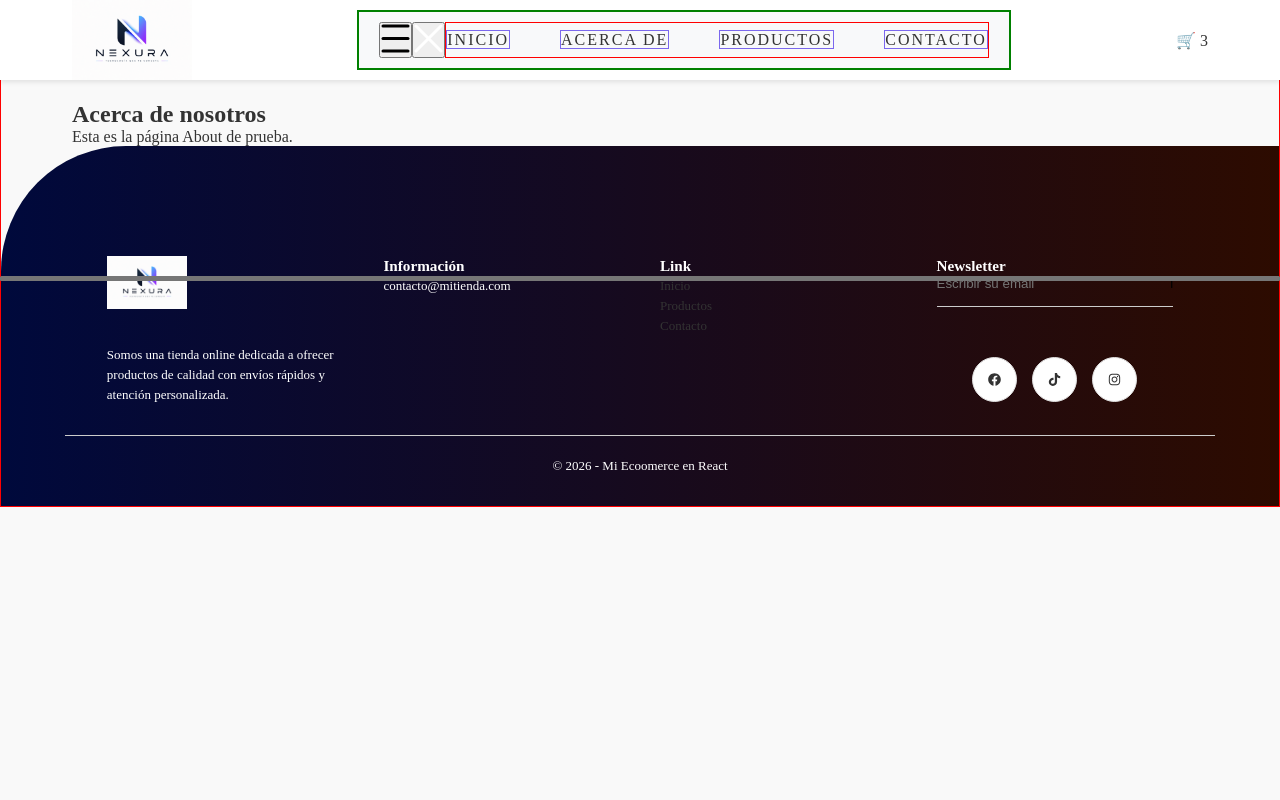
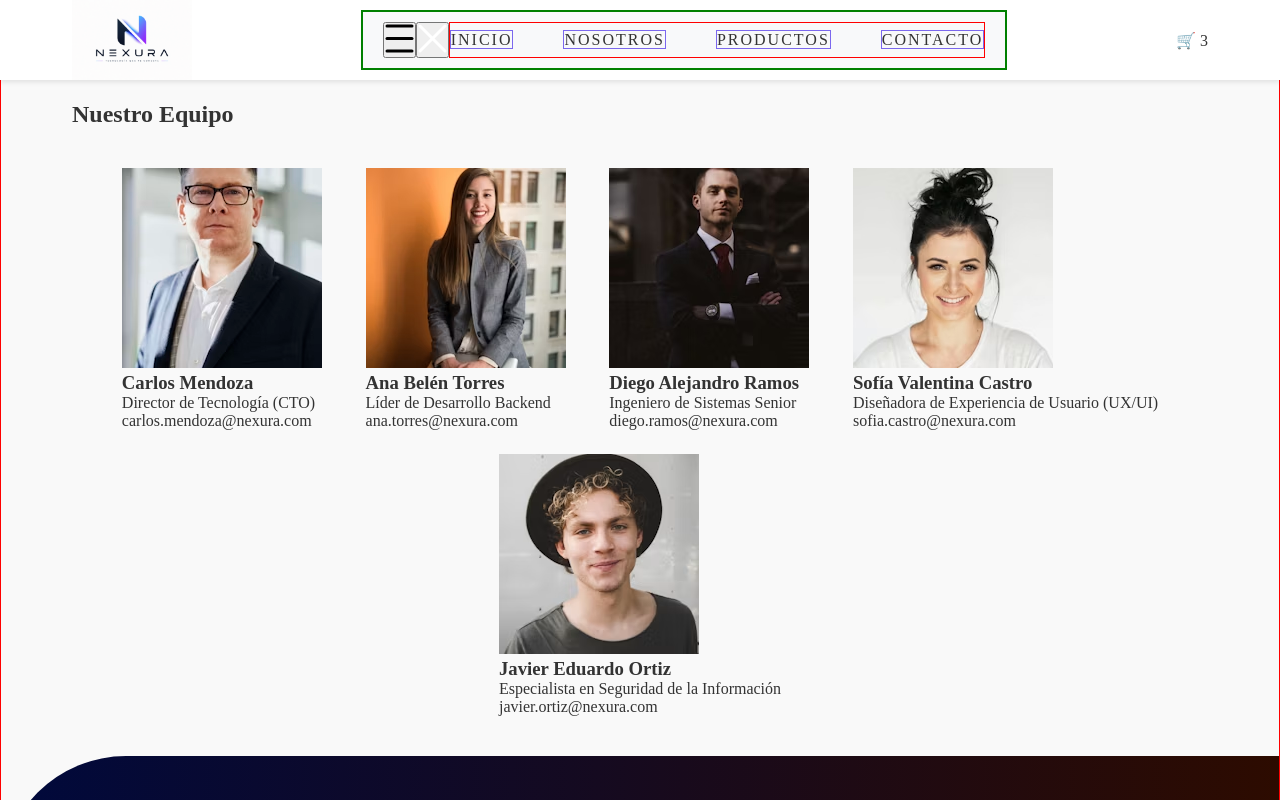
Before and after one commit to cantoralcesar/eccomerce, a React (Vite) app: page /about in a window 1280 px wide. Shown: the top 800 px of the page. Built offline with nearby package versions, Linux system fonts and the light colour scheme.

Commit message:
Agregando lista de equipo

```diff
--- /dev/null
+++ b/src/components/about/AboutCard.jsx
@@ -0,0 +1,20 @@
+import styles from "./AboutCard.module.css"; // Tus estilos para la malla del equipo
+
+// Recibimos "teamList" que es la prop que se paso desde About.jsx
+function AboutCard({ teamList }) {
+    return (
+        <div className={styles.equipmentFlex}>
+            {/* ¡Aquí es donde se hace el mapeo en este escenario! */}
+            {teamList.map((members) => (
+                <div key={members.id} className={styles.memberCard}>
+                    <img src={members.foto} alt={members.nombre} />
+                    <h3>{members.nombre}</h3>
+                    <p>{members.puesto}</p>
+                    <p>{members.email}</p>
+                </div>
+            ))}
+        </div>
+    );
+}
+
+export default AboutCard;
--- /dev/null
+++ b/src/components/about/AboutCard.module.css
@@ -0,0 +1,7 @@
+.equipmentFlex {
+    display: flex;
+    flex-wrap: wrap;
+    gap: 24px;
+    justify-content: space-around;
+    padding: 20px;
+}
--- a/src/components/layout/nav/Nav.jsx
+++ b/src/components/layout/nav/Nav.jsx
@@ -18,7 +18,7 @@ function Nav() {
 
             <ul className={styles.menu}>
                 <li><Link to="/">Inicio</Link></li>
-                <li><Link to="/about">Acerca de</Link></li>
+                <li><Link to="/about">Nosotros</Link></li>
                 <li><Link to="/products">Productos</Link></li>
                 <li><Link to="/contact">Contacto</Link></li>
             </ul>
--- a/src/pages/About.jsx
+++ b/src/pages/About.jsx
@@ -1,9 +1,50 @@
+import { useState, useEffect } from "react";
+import AboutCard from "../components/about/AboutCard"; // Tu componente de la lista
+import styles from "../pages/About.module.css"; // Si usas estilos para la página
+
 function About() {
+    // 1. Los tres estados
+    const [team, setTeam] = useState([]);
+    const [loading, setLoading] = useState(true);
+    const [error, setError] = useState(null);
+
+    // 2. El useEffect con la lógica de carga y manejo de errores profesional
+    useEffect(() => {
+        const fetchTeam = async () => {
+            try {
+                const response = await fetch("/data/about.json");
+
+                if (!response.ok) {
+                    throw new Error("No se pudo conectar con el servidor");
+                }
+
+                const data = await response.json();
+                setTeam(data); // Guarda los datos si todo sale bien
+
+            } catch (err) {
+                setError(err.message); // Guarda el error si algo falla
+            } finally {
+                setLoading(false); // Apaga el estado de carga al terminar
+            }
+        };
+
+        fetchTeam();
+    }, []);
+
+    // 3. Experiencia de usuario - Renderizado condicional
+    if (loading) return <div>Cargando equipo...</div>;
+    if (error) return <div>Hubo un error visible: {error}</div>;
+
     return (
-        <div>
-            <h2>Acerca de nosotros</h2>
-            <p>Esta es la página About de prueba.</p>
+        <div >
+            <h2>Nuestro Equipo</h2>
+            <div className={styles.AboutFlex}>
+
+                {/* Le pasamos la lista limpia al directorio para que la mapee */}
+                <AboutCard teamList={team} />
         </div>
+        </div>
+
     );
 }
 
--- /dev/null
+++ b/src/pages/About.module.css
@@ -0,0 +1,7 @@
+.AboutFlex {
+    display: flex;
+    flex-wrap: wrap;
+    gap: 24px;
+    justify-content: space-around;
+    padding: 20px;
+}
```
Also changed, not shown: src/components/equipment/Directory.jsx (deleted).
